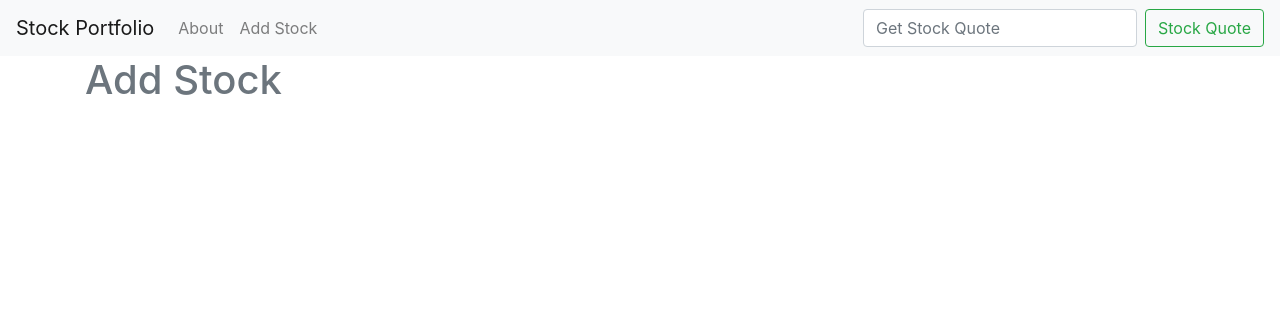
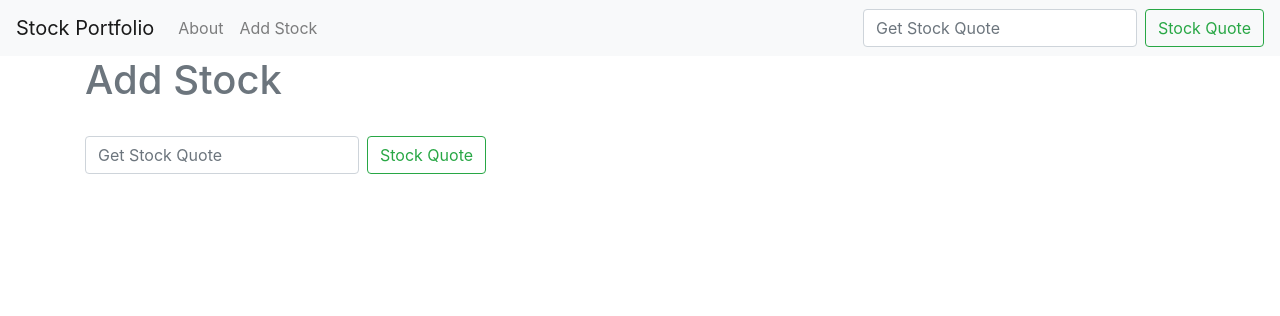
Before and after one commit to iamwarning/django-stock, a Django app: page /addStock.html in a window 1280 px wide. Shown: the top 316 px of the page. Run offline with Django 3.2, Linux system fonts and the light colour scheme; data that the repository does not hold is empty; parts of the project's set-up code (start-up, migrations or seed data) failed here and were passed over; some libraries are stand-ins or nearby versions.

Commit message:
Add stock ticker to db

```diff
--- a/quotes/templates/addStock.html
+++ b/quotes/templates/addStock.html
@@ -1,6 +1,14 @@
 {% extends 'base.html' %}
 {% block content %}
 <h1 class="text-muted">Add Stock</h1>
+    <br>
+        <form action="{% url 'add_stock' %}" class="form-inline my-2 my-lg-0" method="POST">
+            {% csrf_token %}
+            <input class="form-control mr-sm-2" type="search" placeholder="Get Stock Quote" aria-label="Search"
+                   name="ticker">
+            <button class="btn btn-outline-success my-2 my-sm-0" type="submit">Stock Quote</button>
+        </form>
+    <br>
     {% for item in ticker %}
         {{ item }} <br>
     {% endfor %}
--- a/quotes/views.py
+++ b/quotes/views.py
@@ -1,8 +1,7 @@
-from django.shortcuts import render
-
-
-# Create your views here.
+from django.shortcuts import render, redirect
 from quotes.models import Stock
+from django.contrib import messages
+from .forms import StockForm
 
 
 def home(request):
@@ -29,5 +28,12 @@ def about(request):
 
 
 def add_stock(request):
-    ticker = Stock.objects.all()
-    return render(request, 'addStock.html', {'ticker': ticker})
+    if request.method == 'POST':
+        form = StockForm(request.POST or None)
+        if form.is_valid():
+            form.save()
+            messages.success(request, ("Stock Has Been Added!"))
+            return redirect('add_stock')
+    else:
+        ticker = Stock.objects.all()
+        return render(request, 'addStock.html', {'ticker': ticker})
```
Also changed, not shown: quotes/forms.py (added).
